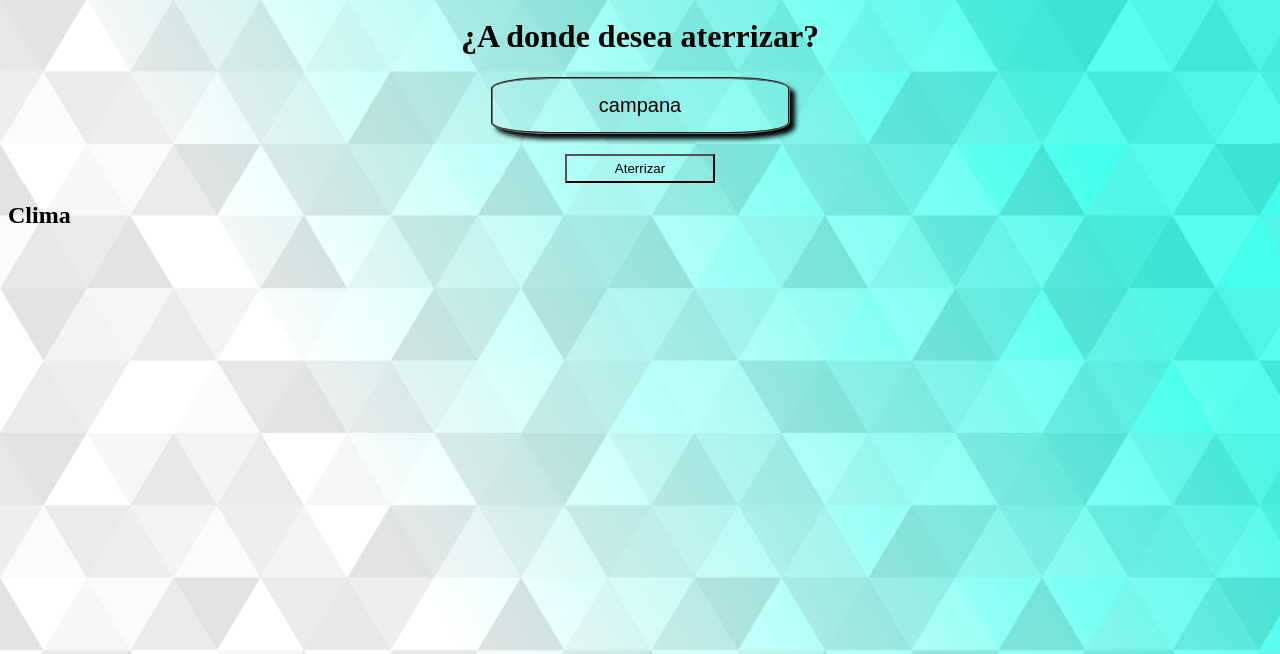
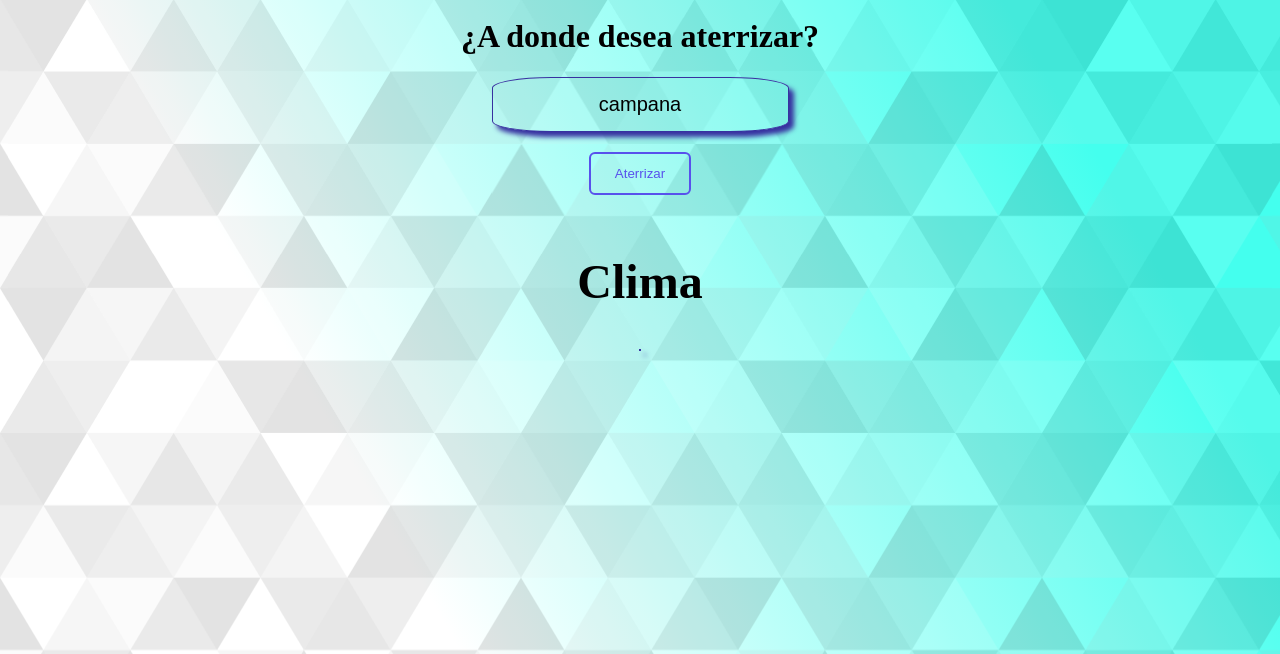
Before and after one commit to NahuelAlfano/Travelers, a plain HTML site: page index.html in a window 1280 px wide. Shown: the part 146-800 px from the top of the page. Drawn offline with Linux system fonts and the light colour scheme; no server answers.

Commit message:
centrado de titulo clima

```diff
--- a/index.html
+++ b/index.html
@@ -23,7 +23,7 @@
             <h1 class="question">¿A donde desea aterrizar?</h1>
             <form autocomplete="off">
                 <input type="text" name="city" id="city" value="campana">
-                <button id="button" type="submit">Aterrizar</button>
+                <button class="slideUpBtn" id="button" type="submit"><span>Aterrizar</span></button>
             </form>
         </div>
         <div class="info-container">
--- a/script.js
+++ b/script.js
@@ -15,18 +15,27 @@ const input = document.getElementById('city');
 const submit = document.getElementById('button');
 const destination = document.getElementById('destination');
 const container = document.querySelector('info-container');
+const weatherInfo = document.getElementById('weatherInfo');
+
 
 // array de dias para mostrar el clima
 
 const weekDays = ['Sunday', 'Monday', 'Tuesday', 'Wednesday', 'Thursday', 'Friday', 'Saturday'];
 
+
+// -------------- SECCION CLIMA ----------------
+
 // ASYNC FUNCTION PARA EL PRONOSTICO
 
-const getForecast = async () => {
-
+async function getForecast(){
+    // valor ingresado en el input
     const weatherInput = input.value;
 
-  const urlToFetch = weatherUrl + '?q=' + weatherInput + '&APPID='+ openWeatherKey;
+    // url de la api, + '?q=' que es el query + el input guardado anteriormente + '&APPID' con la key de la api
+
+    const urlToFetch = weatherUrl + '?q=' + weatherInput + '&APPID=' + openWeatherKey;
+
+    // try/catch se hace un fetch a la url guardada, se guarda en una constante, si devuelve ok se pasa a Json y se devuelve el valor
 
     try{
         const response = await fetch(urlToFetch);
@@ -41,16 +50,25 @@ const getForecast = async () => {
     }
 }
 
-// template para el html para la seccion de destination (clima)
+// template para el html para la seccion de weather(clima)
+// paso el json y accedo a lo que quiero mostrar
 
 const createWeatherHTML = (currentDay) => {
-    return `<h2>${weekDays}[(new Date()).getDay()]</h2>
+    return `<h2>${weekDays[(new Date()).getDay()]}</h2>
     <h2>Temperature: ${kelvinToCelsius(currentDay.main.temp)}&deg;C</h2>
-    <h2>Condition: ${currentDay.weather[0].description}</h2>`
+    <h2>Condition: ${currentDay.weather[0].description}</h2>
+    <img src="https://openweathermap.org/img/wn/${currentDay.weather[0].icon}@2x.png">`
 }
 
 // formula para pasar los grados kelvin que devuelve el json a celcius
 
 const kelvinToCelsius = k => (k - 273.15).toFixed(0);
 
-getForecast()
+// genero el contenido html y lo agrego a la seccion weather
+
+function renderForecast(day) {
+    let weatherContent = createWeatherHTML(day);
+    weatherInfo.innerHTML = weatherContent;
+}
+
+getForecast().then(forecast => renderForecast(forecast));
--- a/stylesheet.css
+++ b/stylesheet.css
@@ -29,11 +29,11 @@
     }
 
     .fadeIn{
-        animation: fadeIn 2s;
+        animation: fadeIn 1s;
     }
 
     .fadeOut{
-        animation: fadeOut 2s;
+        animation: fadeOut 1s;
     }
 
     /* NAV SECTION KEYFRAMES */
@@ -43,17 +43,6 @@
             left: -50px;
             opacity: 0;
         }
-
-        33%{
-            left: -36px;
-            opacity: 0.33;
-        }
-
-        66%{
-            left: -18px;
-            opacity: 0.66
-        }
-
         100%{
             left: 0px;
             opacity: 1
@@ -64,16 +53,6 @@
         0%{
             left: 50px;
             opacity: 0;
-        }
-
-        33%{
-            left: 36px;
-            opacity: 0.33;
-        }
-
-        66%{
-            left: 18px;
-            opacity: 0.66
         }
 
         100%{
@@ -103,17 +82,104 @@
         font-size: 20px;
         text-align: center;
         border-radius: 20%;
-        box-shadow: 5px 5px 5px black;
+        border: 1px solid hsl(243, 53%, 41%);
+        box-shadow: 5px 5px 5px hsl(243, 53%, 41%);
         border-style: groove;
         padding: 15px;
         outline: none;
     }
 
-
-    #button{
-        width: 50%;
-        padding: 5px;
-        margin-top: 20px;
+    .slideUpBtn {
+        padding: 12px 24px;
+        background-color: transparent;
+        border: 2px solid hsl(243, 80%, 62%);
+        border-radius: 6px;
+        position: relative;
+        margin: 20px;
+        overflow: hidden;
+        transition: all 0.5s cubic-bezier(1,.15,.34,.92)
     }
 
+    .slideUpBtn span {
+        display: inline-block;
+        transition: inherit;
+        color: hsl(243, 80%, 62%);
+    }
+
+    .slideUpBtn:hover span {
+        opacity: 0;
+        transform: translateY(-100%)
+    }
+
+    .slideUpBtn::before {
+        content: "";
+        background-color: hsl(243, 80%, 62%);;
+        height: 100%;
+        left: 0;
+        position: absolute;
+        top: 0;
+        transform: translateY(100%);
+        transition: inherit;
+        width: 100%;
+        transition: transform 0.5s cubic-bezier(1,.15,.34,.92)
+    }
+
+    .slideUpBtn::after {
+        content: 'Aterrizar';
+        align-items: center;
+        display: flex;
+        height: 100%;
+        justify-content: center;
+        left: 0;
+        position: absolute;
+        top: 0;
+        transition: inherit;
+        transform: translateY(100%);
+        width: 100%;
+
+    }
+
+    .slideUpBtn:hover::before {
+        transform: translateY(0) scale(3);
+        transition-delay: .025s;
+    }
+
+    .slideUpBtn:hover::after {
+        opacity: 1;
+        color: hsl(222, 100%, 95%);
+        transform: translateY(0);
+    }
+
+    /* WEATHER SECTION */
+
+    #weather{
+        display: flex;
+        /* flex-direction: column; */
+        justify-content: center;
+        align-items: center;
+    }
+
+    .weather {
+        display: flex;
+        flex-direction: column;
+        justify-content: center;
+        align-items: center;
+        border: 1px solid hsl(243, 53%, 41%);
+        box-shadow: 5px 5px 5px hsl(243, 53%, 41%);
+
+    }
+
+    .section-title h2 {
+        display: flex;
+        justify-content: center;
+        font-size: 3rem;
+    }
+
+    .weather h2 {
+        margin: 10px;
+    }
+
+    /* .weather img{
+        width: 50%;
+    } */
 }
```
Lines whose indentation alone changed are shown as unchanged.
